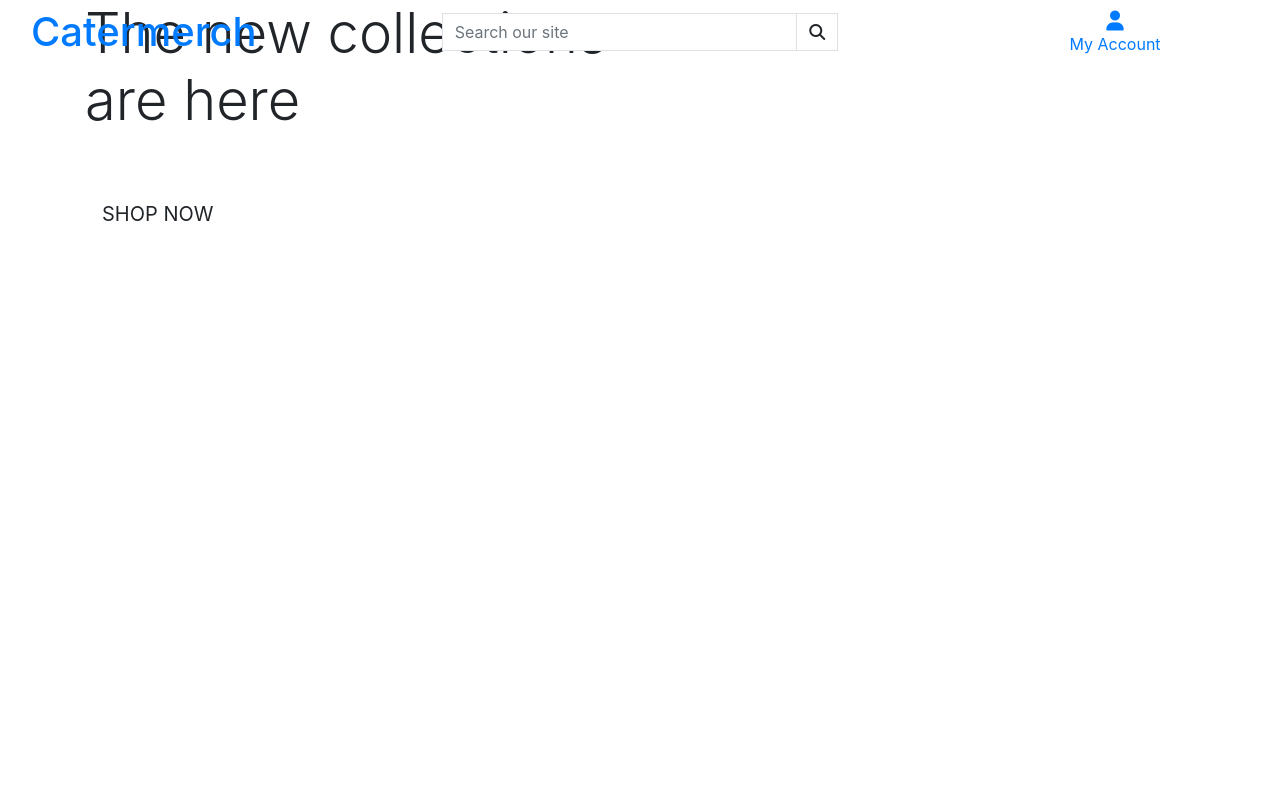
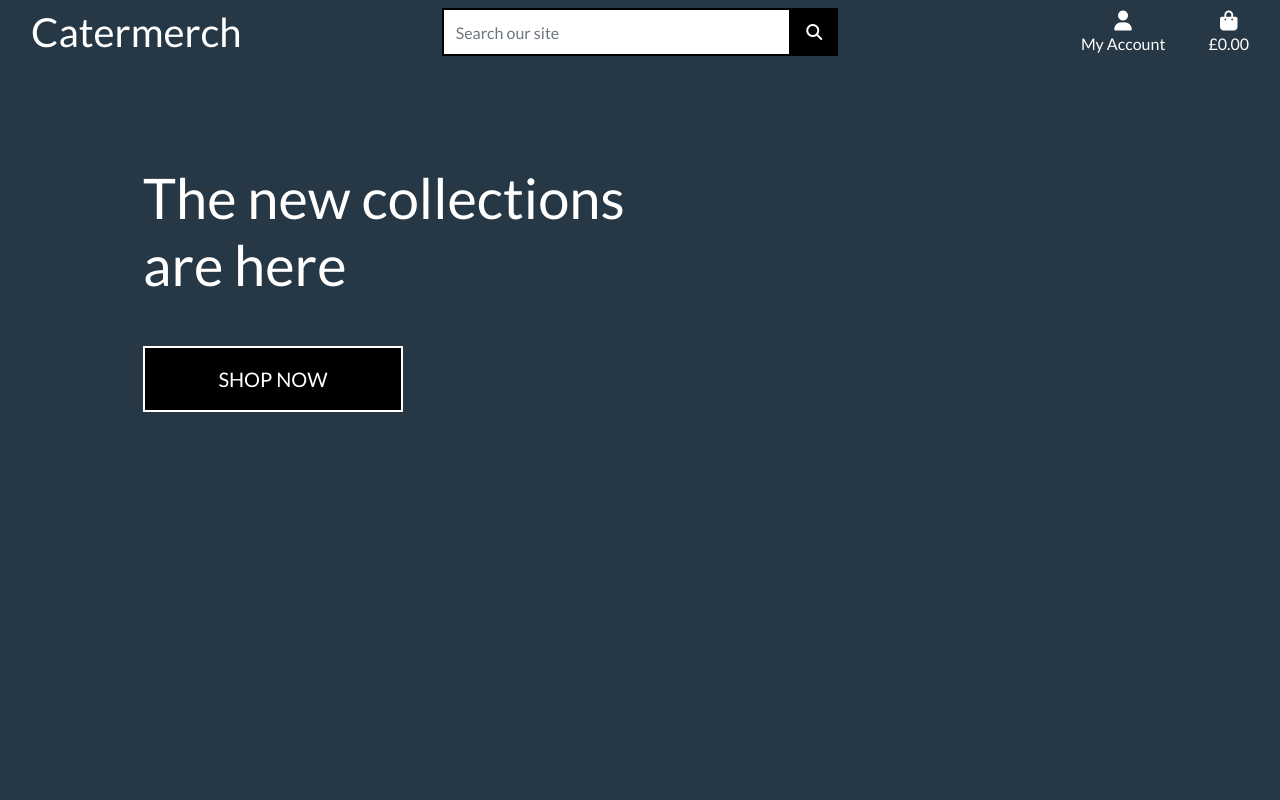
Before and after one commit to Abibubble/catermerch, a Django app: template home/templates/home/index.html in a window 1280 px wide. Run offline with Django 3.2, Linux system fonts and the light colour scheme; the template is opened without the code that fills it, so the values that code supplies are empty; some libraries are stand-ins or nearby versions.

Commit message:
#3 wip: Complete homepage header and create CSS

```diff
--- a/catermerch/settings.py
+++ b/catermerch/settings.py
@@ -166,6 +166,10 @@
 # https://docs.djangoproject.com/en/3.2/howto/static-files/
 
 STATIC_URL = '/static/'
+STATICFILES_DIRS = (os.path.join(BASE_DIR, 'static'),)
+
+MEDIA_URL = '/media/'
+MEDIA_ROOT = (os.path.join(BASE_DIR, 'media'),)
 
 # Default primary key field type
 # https://docs.djangoproject.com/en/3.2/ref/settings/#default-auto-field
--- a/catermerch/urls.py
+++ b/catermerch/urls.py
@@ -15,9 +15,11 @@
 """
 from django.contrib import admin
 from django.urls import path, include
+from django.conf import settings
+from django.conf.urls.static import static
 
 urlpatterns = [
     path('admin/', admin.site.urls),
     path('accounts/', include('allauth.urls')),
     path('', include('home.urls')),
-]
+] + static(settings.MEDIA_URL, document_root=settings.MEDIA_ROOT)
--- a/home/templates/home/index.html
+++ b/home/templates/home/index.html
@@ -30,7 +30,7 @@
                 <h1 class="display-4">The new collections are here</h1>
                 <div class="my-5">
                     <h4>
-                        <a href="" class="shop-now-btn btn btn-lg rounded-0 text-uppercase py-3">Shop Now</a>
+                        <a href="" class="shop-now-btn btn btn-black btn-lg rounded-0 text-uppercase py-3">Shop Now</a>
                     </h4>
                 </div>
             </div>
--- /dev/null
+++ b/static/css/base.css
@@ -0,0 +1,92 @@
+html {
+    height: 100%;
+}
+
+body {
+    background-color: #263845;
+    color: #fff;
+    height: calc(100vh - 164px);
+    font-family: 'Lato';
+}
+
+/* from Bulma */
+.icon {
+    align-items: center;
+    justify-content: center;
+    height: 48px;
+    width: 48px;
+}
+
+a {
+    color: white;
+}
+
+.border {
+    border: 2px solid #fff !important;
+}
+
+.border-black {
+    border: 2px solid black !important;
+}
+
+.text-black {
+    color: #000 !important;
+}
+
+.tap-target {
+    width: 48px;
+    height: 48px;
+}
+
+/* -------------------------------- Buttons */
+
+.shop-now-btn {
+    min-width: 260px;
+}
+
+.btn-black {
+    background-color: black;
+    color: white;
+    border: 2px solid white;
+}
+
+.btn-black:focus,
+.btn-black:hover,
+.btn-black:active {
+    background-color: white;
+    color: black;
+    border: 2px solid black;
+}
+
+.btt-button {
+    height: 48px;
+    width: 48px;
+    position: fixed;
+    right: 10px;
+    bottom: 100px;
+    background-color: #000;
+}
+
+/* -------------------------------- Media Queries */
+
+/* Slightly larger container on XL screens */
+@media (min-width: 1200px) {
+    .container {
+        max-width: 80%;
+    }
+}
+
+/* Fixed top navbar only on medium and up */
+@media (min-width: 992px) {
+    .fixed-top-desktop-only {
+        position: fixed;
+        top: 0;
+        right: 0;
+        left: 0;
+        z-index: 1030;
+    }
+
+    .header-container {
+        padding-top: 164px;
+    }
+}
--- a/templates/base.html
+++ b/templates/base.html
@@ -36,10 +36,12 @@
         {% endblock %}
 
         {% block core_css %}
-            <!-- Local stylesheet -->
-            <link rel="stylesheet" href="{% static 'css/base.css' %}">
-            <!-- Bootstrap CSS -->
-            <link rel="stylesheet" href="https://stackpath.bootstrapcdn.com/bootstrap/4.4.1/css/bootstrap.min.css" integrity="sha384-Vkoo8x4CGsO3+Hhxv8T/Q5PaXtkKtu6ug5TOeNV6gBiFeWPGFN9MuhOf23Q9Ifjh" crossorigin="anonymous">
+        <!-- Bootstrap CSS -->
+        <link rel="stylesheet" href="https://stackpath.bootstrapcdn.com/bootstrap/4.4.1/css/bootstrap.min.css" integrity="sha384-Vkoo8x4CGsO3+Hhxv8T/Q5PaXtkKtu6ug5TOeNV6gBiFeWPGFN9MuhOf23Q9Ifjh" crossorigin="anonymous">
+        <!-- Google Font -->
+        <link rel="stylesheet" href="https://fonts.googleapis.com/css?family=Lato&display=swap">
+        <!-- Local stylesheet -->
+        <link rel="stylesheet" href="{% static 'css/base.css' %}">
         {% endblock %}
 
         {% block core_js %}
--- a/templates/includes/footer.html
+++ b/templates/includes/footer.html
@@ -0,0 +1,7 @@
+<footer class="fixed-bottom container-fluid">
+    <div class="row">
+        <div class="col-12 col-md-4">Privacy Policy</div>
+        <div class="col-12 col-md-4">Contact</div>
+        <div class="col-12 col-md-4">Copyright</div>
+    </div>
+</footer>
```
